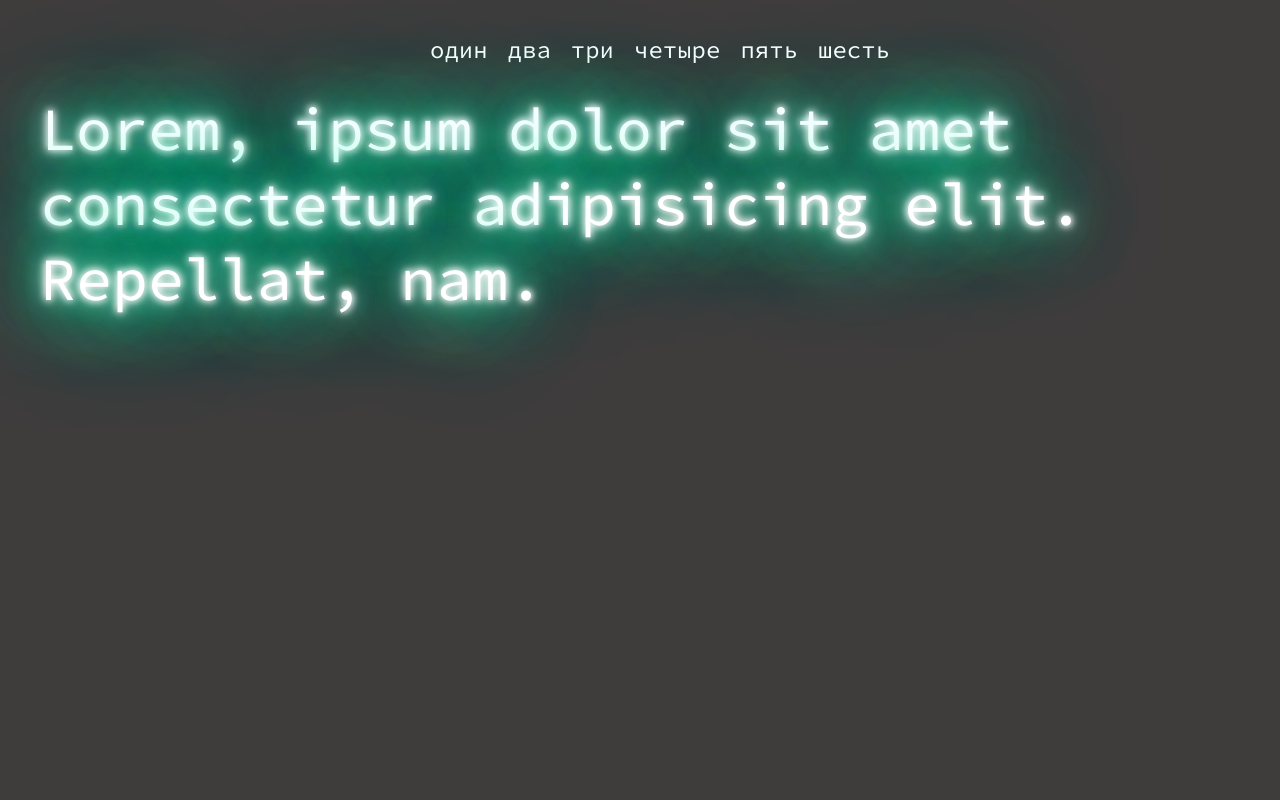
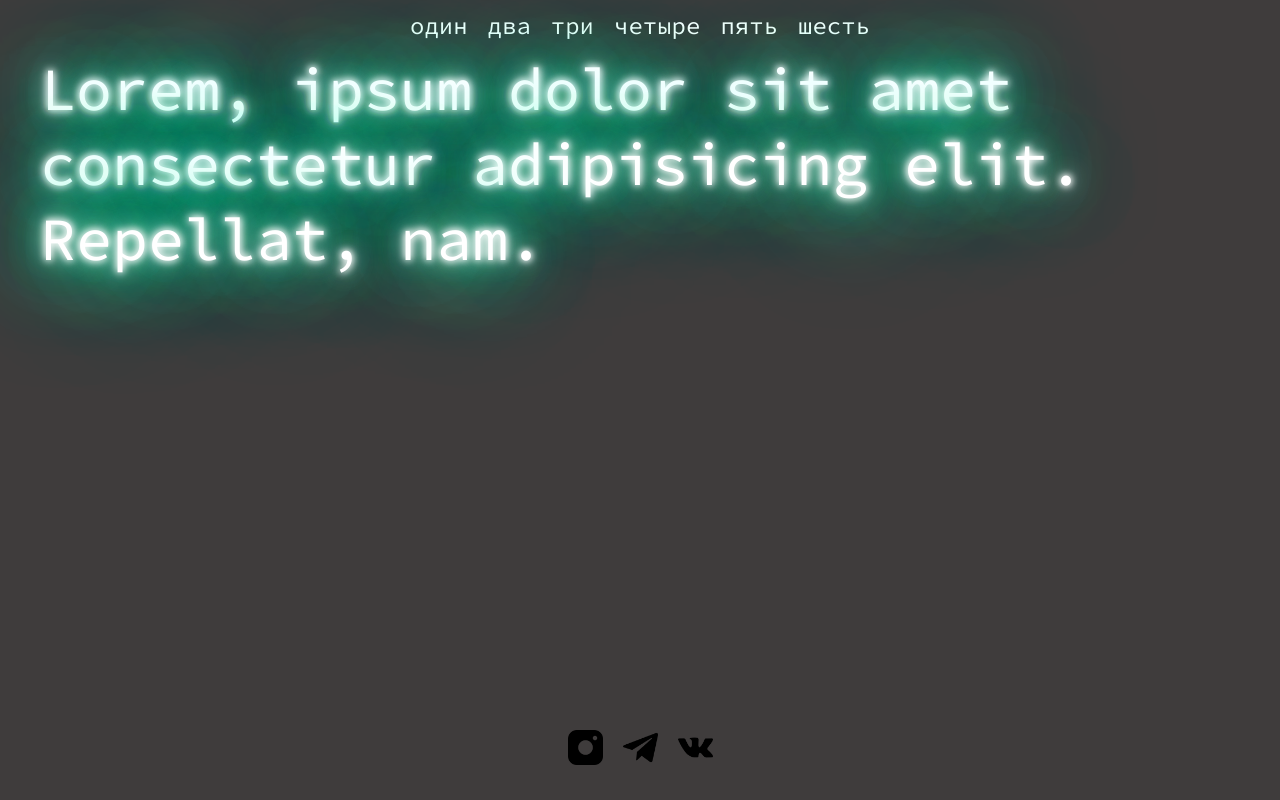
Before and after one commit to seenerve/-carnation, a plain HTML site: page index.html in a window 1280 px wide. Drawn offline with Linux system fonts and the light colour scheme.

Commit message:
add footer and social network img

```diff
--- a/index.html
+++ b/index.html
@@ -24,5 +24,12 @@
   <section>
     <div class="neon-text">Lorem, ipsum dolor sit amet consectetur adipisicing elit. Repellat, nam.</div>
   </section>
+  <footer>
+    <ul>
+      <a href="#"><img class="socialnetwork" src="/img/instagram.png" width="35" alt="instagram"></a>
+      <a href="#"><img class="socialnetwork" src="/img/telegram.png" width="35" alt="instagram"></a>
+      <a href="#"><img class="socialnetwork" src="/img/vk-social-network-logo.png" width="35" alt="instagram"></a>
+    </ul>
+  </footer>
 </body>
 </html>
--- a/styles.css
+++ b/styles.css
@@ -1,3 +1,9 @@
+* {
+  margin: 0;
+  padding: 0;
+  box-sizing: border-box;
+}
+
 body {
     background-color: #3f3c3c;
     font-family: 'Source Code Pro', monospace;
@@ -28,6 +34,25 @@ section {
     margin: 0 auto;
 }
 
+footer {
+  position: absolute;
+  left: 0;
+  bottom: 0;
+  width: 100%;
+  height: 80px;
+}
+
+footer ul {
+  margin: 0 auto;
+  display: flex;
+  justify-content: center;
+  align-items: flex-end;
+}
+
+.socialnetwork {
+    margin: 10px;
+}
+
 .neon-text {
   font-size: 60px;
   color: #fff;
```
Also changed, not shown: img/instagram.png (added), img/telegram.png (added), img/vk-social-network-logo.png (added).
